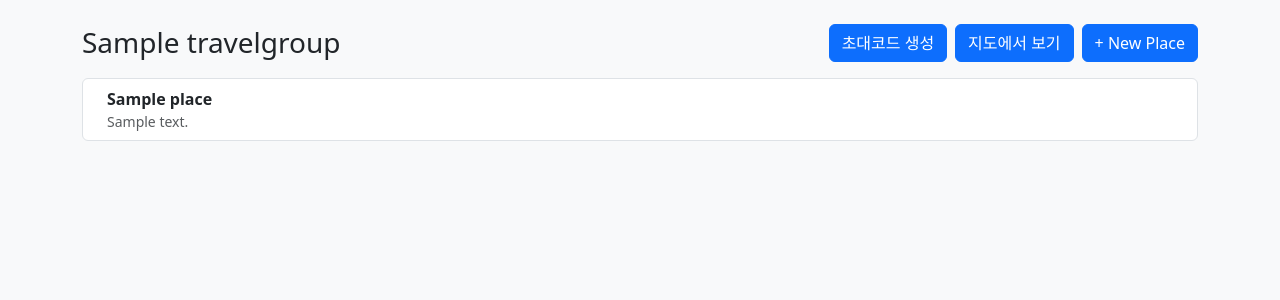
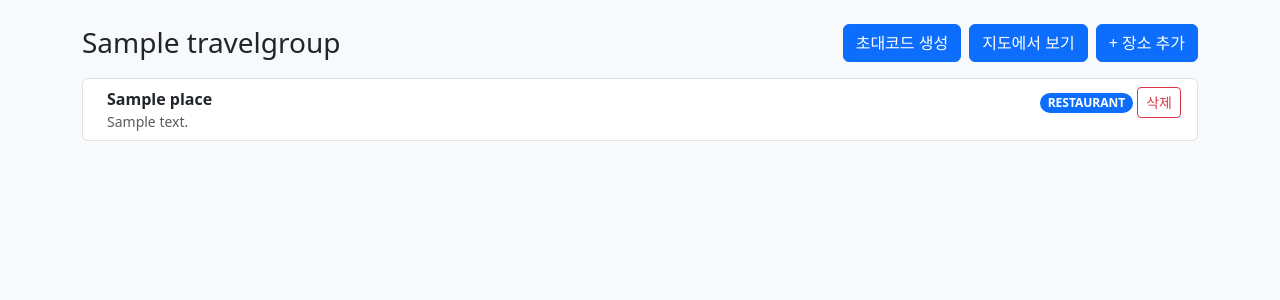
Before and after one commit to vibimvab/PlanTogether, a Django app: page /groups/1/ in a window 1280 px wide. Shown: the part 56-356 px from the top of the page. Run offline with Django 5.2, Linux system fonts and the light colour scheme; a user stored in the database is signed in; tables that the repository leaves empty hold one stand-in row (values such as "Sample post").

Commit message:
그룹 내 장소 delete 기능 추가

```diff
--- a/trip/templates/trip/group_place_list.html
+++ b/trip/templates/trip/group_place_list.html
@@ -5,27 +5,31 @@
   <div class="d-flex gap-2">
     <a class="btn btn-primary">초대코드 생성</a>
     <a class="btn btn-primary" href="{% url 'trip:group_map' group.pk %}">지도에서 보기</a>
-    <a class="btn btn-primary" href="{% url 'trip:place_create' group.pk %}">+ New Place</a>
+    <a class="btn btn-primary" href="{% url 'trip:place_create' group.pk %}">+ 장소 추가</a>
   </div>
 </div>
 
 <div class="list-group list-place">
-  {% for place in places %}
+  {% for place_link in place_links %}
     <div class="list-group-item d-flex justify-content-between align-items-start">
       <div class="ms-2 me-auto">
-        <div class="fw-bold">{{ place.name }}</div>
-        {% if place.address %}
-          <div class="text-muted small">{{ place.address }}</div>
+        <div class="fw-bold">{{ place_link.place.name }}</div>
+        {% if place_link.place.address %}
+          <div class="text-muted small">{{ place_link.place.address }}</div>
         {% endif %}
-        {% if place.description %}
-          <div class="small mt-1">{{ place.description }}</div>
+{#        {% if place_link.description %}#}
+{#          <div class="small mt-1">{{ place_link.description }}</div>#}
+{#        {% endif %}#}
+      </div>
+      <div>
+        {% if place_link.place_type %}
+          <span class="badge bg-primary rounded-pill">{{ place_link.place_type }}</span>
         {% endif %}
+        <form action="{% url 'trip:place_delete' group.pk %}" method="post" style="display:inline;">
+          {% csrf_token %}
+          <button class="btn btn-sm btn-outline-danger" type="submit">삭제</button>
+        </form>
       </div>
-      {% if place.place_type %}
-        <span class="badge bg-primary rounded-pill">
-          {{ place.get_place_type_display|default:place.place_type }}
-        </span>
-      {% endif %}
     </div>
   {% empty %}
     <div class="alert alert-info mb-0">
--- a/trip/urls.py
+++ b/trip/urls.py
@@ -21,7 +21,7 @@ urlpatterns = [
     # 장소 (그룹 내부)
     path('groups/<int:group_pk>/places/new/', views.create_place, name='place_create'),
     # path('places/<int:pk>/edit/', views.PlaceUpdateView.as_view(), name='place_update'),
-    path('places/<int:pk>/delete/', views.PlaceDeleteView.as_view(), name='place_delete'),
+    path('groups/<int:pk>/delete/', views.delete_place, name='place_delete'),
 
     # 장소 리스트 API
     path('groups/<int:group_pk>/places/json/', api.group_places_json, name='group_places_json'),
--- a/trip/views.py
+++ b/trip/views.py
@@ -2,7 +2,7 @@
 from django.contrib.auth.decorators import login_required
 from django.contrib.auth.mixins import LoginRequiredMixin
 from django.db.models import Count
-from django.http import Http404, HttpResponseRedirect, JsonResponse
+from django.http import Http404, HttpResponseNotAllowed
 from django.shortcuts import get_object_or_404, redirect, render
 from django.urls import reverse, reverse_lazy
 from django.views.generic import ListView, DetailView, CreateView, UpdateView, DeleteView
@@ -15,12 +15,12 @@ from .kakao_maps_api import search_places
 from .utils import build_choices
 
 
-# 홈 페이지
+### 홈 페이지 ###
 def index(request):
     return render(request, "trip/index.html")
 
 
-# 프로필
+### 프로필 ###
 class UserProfileView(LoginRequiredMixin, ListView):
     model = TravelGroup
     template_name = 'trip/profile.html'
@@ -33,7 +33,8 @@ class UserProfileView(LoginRequiredMixin, ListView):
                 .order_by('-created_at'))
 
 
-# 그룹
+### 그룹 ###
+# 그룹 생성
 class GroupCreateView(LoginRequiredMixin, CreateView):
     model = TravelGroup
     form_class = GroupForm
@@ -48,6 +49,7 @@ class GroupCreateView(LoginRequiredMixin, CreateView):
         return resp
 
 
+# 장소 view parent class
 class GroupDetailView(LoginRequiredMixin, DetailView):
     model = TravelGroup
     context_object_name = 'group'
@@ -68,6 +70,7 @@ class GroupDetailView(LoginRequiredMixin, DetailView):
         return super().dispatch(request, *args, **kwargs)
 
 
+# 장소 리스트로 보기
 class GroupPlaceListView(GroupDetailView):
     template_name = 'trip/group_place_list.html'
 
@@ -76,29 +79,45 @@ class GroupPlaceListView(GroupDetailView):
         group = self.object
 
         # 이 그룹에 속한 장소들
-        context["places"] = group.places.all()
+        context["place_links"] = group.place_links.select_related("place")
         return context
 
 
+# 장소 지도에서 보기
 class GroupMapView(GroupDetailView):
     template_name = 'trip/group_map.html'
 
     def get_context_data(self, **kwargs):
-        ctx = super().get_context_data(**kwargs)
+        context = super().get_context_data(**kwargs)
         group = self.object
 
-        ctx["KAKAO_JAVASCRIPT_KEY"] = settings.KAKAO_JAVASCRIPT_KEY
+        context["KAKAO_JAVASCRIPT_KEY"] = settings.KAKAO_JAVASCRIPT_KEY
 
         # JS에서 사용할 JSON API URL도 같이 넘겨주고 싶다면
-        ctx["places_json_url"] = reverse(
+        context["places_json_url"] = reverse(
             "trip:group_places_json",
             kwargs={"group_pk": group.pk},
         )
 
         # 필요하다면 places도 템플릿에서 직접 쓸 수 있게
-        ctx["places"] = group.place_links.select_related("place")
+        context["places"] = group.place_links.select_related("place")
 
-        return ctx
+        return context
+
+
+# 장소 삭제
+@login_required
+def delete_place(request, pk):
+    place = get_object_or_404(TravelGroupPlace, pk=pk)
+
+    group_pk = place.travel_group.pk
+
+    if request.method == "POST":
+        place.delete()
+        return redirect("trip:group_place_list", pk=group_pk)
+
+    # POST가 아닌 경우 막기
+    return HttpResponseNotAllowed(["POST"])
 
 
 @login_required
@@ -108,7 +127,7 @@ def join_group(request, pk):
     return redirect('trip:group_detail', pk=pk)
 
 
-# 장소
+# 장소 생성
 @login_required
 def create_place(request, group_pk):
     group = get_object_or_404(TravelGroup, pk=group_pk)
@@ -122,14 +141,6 @@ def create_place(request, group_pk):
 #
 #     def get_success_url(self):
 #         return reverse('trip:group_detail', kwargs={'pk': self.object.group_id})
-
-
-class PlaceDeleteView(GroupMemberRequiredMixin, DeleteView):
-    model = Place
-    template_name = 'trip/place_confirm_delete.html'
-
-    def get_success_url(self):
-        return reverse('trip:group_detail', kwargs={'pk': self.object.group_id})
 
 
 # 추천 토글
```
